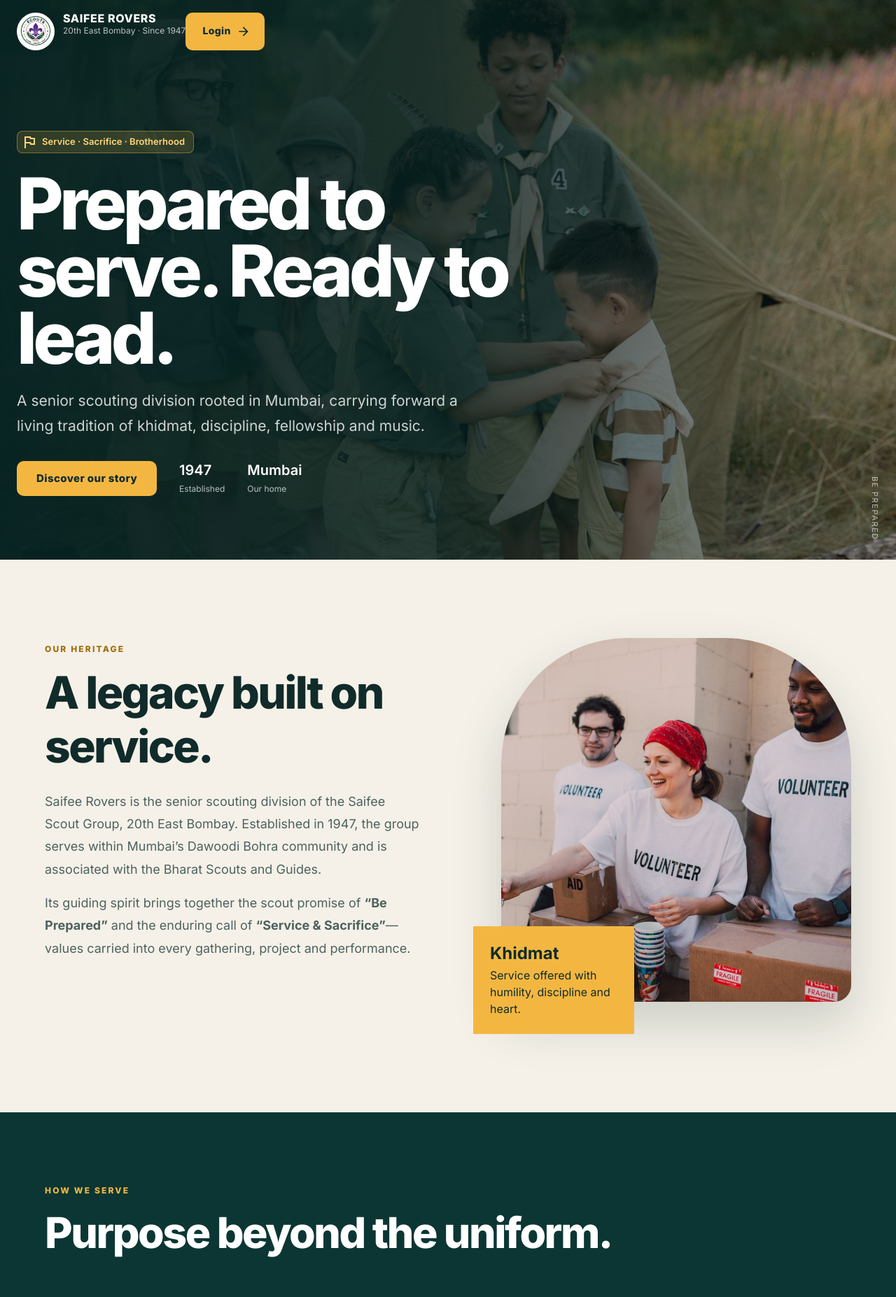
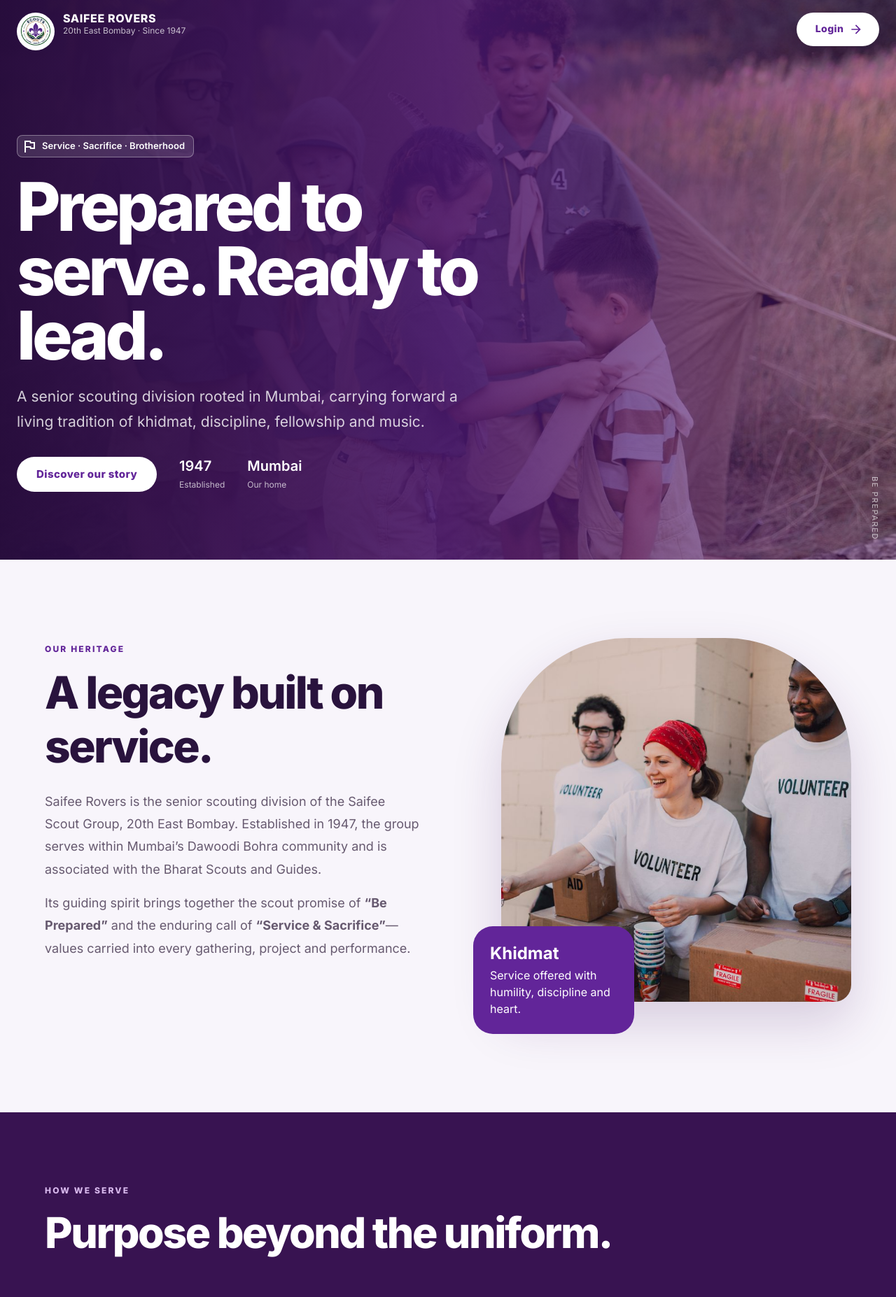
Before and after one commit to AzizShahdawala/saifee-rovers-app, a React (Vite) app: page /#/ in a window 1280 px wide. Shown: the top 1854 px of the page at 70% size. Built offline with nearby package versions, Linux system fonts and the light colour scheme; no server answers.

Commit message:
Refine landing and login with scouting purple

```diff
--- a/src/pages/LandingPage.jsx
+++ b/src/pages/LandingPage.jsx
@@ -9,41 +9,41 @@
 
 const values = [
   { icon: <VolunteerActivismOutlined />, title: "Khidmat in action", text: "Voluntary service through crowd support, venue management and food distribution during community gatherings." },
-  { icon: <Diversity3Outlined />, title: "Community first", text: "Birthday projects, food distribution, orphanage outreach, blood donation drives and meaningful civic initiatives." },
+  { icon: <Diversity3Outlined />, title: "Community first", text: "Food distribution, orphanage outreach, blood donation drives and meaningful civic initiatives that bring people together." },
   { icon: <MusicNoteOutlined />, title: "A band with purpose", text: "The Saifee Rovers Band carries a proud musical tradition, supporting community occasions and civic celebrations." },
 ];
 
 export default function LandingPage() {
   const navigate = useNavigate();
-  return <Box sx={{ minHeight: "100vh", bgcolor: "#f5f1e8", color: "#102b2a", overflow: "hidden" }}>
-    <Box component="header" sx={{ position: "absolute", inset: "0 0 auto", zIndex: 3, py: 2.2 }}>
-      <Container maxWidth="xl"><Stack direction="row" alignItems="center" justifyContent="space-between">
-        <Stack direction="row" alignItems="center" spacing={1.5}><Box component="img" src={logo} alt="Saifee Rovers emblem" sx={{ width: 54, height: 54, objectFit: "contain", bgcolor: "white", borderRadius: "50%", p: .4 }} /><Box><Typography sx={{ color: "white", fontWeight: 900, letterSpacing: ".04em", lineHeight: 1.1 }}>SAIFEE ROVERS</Typography><Typography sx={{ color: "rgba(255,255,255,.72)", fontSize: 12 }}>20th East Bombay · Since 1947</Typography></Box></Stack>
-        <Button variant="contained" onClick={() => navigate("/login")} endIcon={<ArrowForward />} sx={{ bgcolor: "#f3b741", color: "#102b2a", fontWeight: 800, px: { xs: 2, sm: 3 }, "&:hover": { bgcolor: "#ffd06b" } }}>Login</Button>
+  return <Box sx={{ minHeight: "100vh", bgcolor: "#f8f5fb", color: "#29133d", overflow: "hidden" }}>
+    <Box component="header" sx={{ position: "absolute", inset: "0 0 auto", width: "100%", zIndex: 3, py: { xs: 1.5, sm: 2.2 } }}>
+      <Container maxWidth="xl" sx={{ width: "100%" }}><Stack direction="row" alignItems="center" sx={{ width: "100%" }}>
+        <Stack direction="row" alignItems="center" spacing={{ xs: 1, sm: 1.5 }} sx={{ minWidth: 0 }}><Box component="img" src={logo} alt="Saifee Rovers emblem" sx={{ width: { xs: 44, sm: 54 }, height: { xs: 44, sm: 54 }, flexShrink: 0, objectFit: "contain", bgcolor: "white", borderRadius: "50%", p: .4 }} /><Box sx={{ minWidth: 0 }}><Typography sx={{ color: "white", fontWeight: 900, letterSpacing: ".04em", lineHeight: 1.1, fontSize: { xs: 14, sm: 16 }, whiteSpace: "nowrap" }}>SAIFEE ROVERS</Typography><Typography sx={{ display: { xs: "none", sm: "block" }, color: "rgba(255,255,255,.72)", fontSize: 12 }}>20th East Bombay · Since 1947</Typography></Box></Stack>
+        <Button variant="contained" onClick={() => navigate("/login")} endIcon={<ArrowForward />} sx={{ ml: "auto", flexShrink: 0, minWidth: { xs: 92, sm: 118 }, height: { xs: 42, sm: 48 }, borderRadius: 999, bgcolor: "white", color: "#622599", fontWeight: 900, px: { xs: 1.75, sm: 2.75 }, boxShadow: "0 10px 30px rgba(24,8,39,.22)", "&:hover": { bgcolor: "#f2e9f8" } }}>Login</Button>
       </Stack></Container>
     </Box>
 
-    <Box component="section" sx={{ minHeight: { xs: 760, md: 800 }, display: "flex", alignItems: "center", position: "relative", backgroundImage: `linear-gradient(90deg,rgba(6,35,34,.97) 0%,rgba(6,35,34,.83) 48%,rgba(6,35,34,.25) 100%),url(${scoutsImage})`, backgroundSize: "cover", backgroundPosition: "center 42%" }}>
+    <Box component="section" sx={{ minHeight: { xs: 720, sm: 760, md: 800 }, display: "flex", alignItems: "center", position: "relative", backgroundImage: `linear-gradient(90deg,rgba(39,12,61,.98) 0%,rgba(74,24,111,.88) 50%,rgba(98,37,153,.32) 100%),url(${scoutsImage})`, backgroundSize: "cover", backgroundPosition: { xs: "58% center", md: "center 42%" } }}>
       <Container maxWidth="xl" sx={{ position: "relative", zIndex: 1, pt: 12 }}><Box sx={{ maxWidth: 760 }}>
-        <Chip icon={<FlagOutlined />} label="Service · Sacrifice · Brotherhood" sx={{ mb: 3, bgcolor: "rgba(243,183,65,.16)", color: "#ffd77d", border: "1px solid rgba(243,183,65,.42)", "& .MuiChip-icon": { color: "#ffd77d" } }} />
-        <Typography component="h1" sx={{ color: "white", fontSize: { xs: "3.25rem", sm: "4.8rem", md: "6.4rem" }, fontWeight: 950, letterSpacing: "-.055em", lineHeight: .94, maxWidth: 720 }}>Prepared to serve. Ready to lead.</Typography>
+        <Chip icon={<FlagOutlined />} label="Service · Sacrifice · Brotherhood" sx={{ mb: 3, maxWidth: "100%", bgcolor: "rgba(255,255,255,.12)", color: "white", border: "1px solid rgba(255,255,255,.35)", "& .MuiChip-icon": { color: "white" } }} />
+        <Typography component="h1" sx={{ color: "white", fontSize: { xs: "2.75rem", sm: "4.5rem", md: "6rem" }, fontWeight: 950, letterSpacing: "-.055em", lineHeight: .96, maxWidth: 720 }}>Prepared to serve. Ready to lead.</Typography>
         <Typography sx={{ mt: 3, color: "rgba(255,255,255,.8)", fontSize: { xs: 18, md: 21 }, lineHeight: 1.7, maxWidth: 650 }}>A senior scouting division rooted in Mumbai, carrying forward a living tradition of khidmat, discipline, fellowship and music.</Typography>
-        <Stack direction={{ xs: "column", sm: "row" }} spacing={2} sx={{ mt: 4 }}><Button size="large" variant="contained" onClick={() => document.getElementById("story")?.scrollIntoView({ behavior: "smooth" })} sx={{ bgcolor: "#f3b741", color: "#102b2a", fontWeight: 850, px: 3.5 }}>Discover our story</Button><Stack direction="row" spacing={4} sx={{ color: "white", px: { sm: 2 } }}><Box><Typography variant="h5" fontWeight={900}>1947</Typography><Typography variant="caption" sx={{ opacity: .7 }}>Established</Typography></Box><Box><Typography variant="h5" fontWeight={900}>Mumbai</Typography><Typography variant="caption" sx={{ opacity: .7 }}>Our home</Typography></Box></Stack></Stack>
+        <Stack direction={{ xs: "column", sm: "row" }} alignItems={{ sm: "center" }} spacing={2} sx={{ mt: 4 }}><Button size="large" variant="contained" onClick={() => document.getElementById("story")?.scrollIntoView({ behavior: "smooth" })} sx={{ alignSelf: { xs: "stretch", sm: "auto" }, bgcolor: "white", color: "#622599", borderRadius: 999, fontWeight: 900, px: 3.5, "&:hover": { bgcolor: "#f2e9f8" } }}>Discover our story</Button><Stack direction="row" spacing={4} sx={{ color: "white", px: { sm: 2 } }}><Box><Typography variant="h5" fontWeight={900}>1947</Typography><Typography variant="caption" sx={{ opacity: .7 }}>Established</Typography></Box><Box><Typography variant="h5" fontWeight={900}>Mumbai</Typography><Typography variant="caption" sx={{ opacity: .7 }}>Our home</Typography></Box></Stack></Stack>
       </Box></Container>
       <Typography sx={{ display: { xs: "none", md: "block" }, position: "absolute", right: 22, bottom: 28, color: "rgba(255,255,255,.65)", fontSize: 11, writingMode: "vertical-rl", letterSpacing: ".15em" }}>BE PREPARED</Typography>
     </Box>
 
     <Box id="story" component="section" sx={{ py: { xs: 9, md: 14 } }}><Container maxWidth="lg"><Grid container spacing={{ xs: 5, md: 9 }} alignItems="center">
-      <Grid size={{ xs: 12, md: 6 }}><Typography variant="overline" sx={{ color: "#a36c08", fontWeight: 900, letterSpacing: ".18em" }}>Our heritage</Typography><Typography variant="h2" sx={{ mt: 1, fontWeight: 950, letterSpacing: "-.04em", fontSize: { xs: "2.6rem", md: "4rem" } }}>A legacy built on service.</Typography><Typography sx={{ mt: 3, color: "#4d625f", fontSize: 18, lineHeight: 1.8 }}>Saifee Rovers is the senior scouting division of the Saifee Scout Group, 20th East Bombay. Established in 1947, the group serves within Mumbai’s Dawoodi Bohra community and is associated with the Bharat Scouts and Guides.</Typography><Typography sx={{ mt: 2, color: "#4d625f", fontSize: 18, lineHeight: 1.8 }}>Its guiding spirit brings together the scout promise of <strong>“Be Prepared”</strong> and the enduring call of <strong>“Service & Sacrifice”</strong>—values carried into every gathering, project and performance.</Typography></Grid>
-      <Grid size={{ xs: 12, md: 6 }}><Box sx={{ position: "relative", pl: { md: 5 }, pb: 5 }}><Box component="img" src={serviceImage} alt="Volunteers serving the community" sx={{ width: "100%", height: 520, objectFit: "cover", borderRadius: "180px 180px 24px 24px", boxShadow: "0 30px 70px rgba(16,43,42,.18)" }} /><Box sx={{ position: "absolute", left: 0, bottom: 0, bgcolor: "#f3b741", p: 3, maxWidth: 230 }}><Typography variant="h4" fontWeight={950}>Khidmat</Typography><Typography sx={{ mt: .5, lineHeight: 1.5 }}>Service offered with humility, discipline and heart.</Typography></Box></Box></Grid>
+      <Grid size={{ xs: 12, md: 6 }}><Typography variant="overline" sx={{ color: "#622599", fontWeight: 900, letterSpacing: ".18em" }}>Our heritage</Typography><Typography variant="h2" sx={{ mt: 1, fontWeight: 950, letterSpacing: "-.04em", fontSize: { xs: "2.35rem", sm: "2.8rem", md: "4rem" } }}>A legacy built on service.</Typography><Typography sx={{ mt: 3, color: "#675a70", fontSize: { xs: 16, sm: 18 }, lineHeight: 1.8 }}>Saifee Rovers is the senior scouting division of the Saifee Scout Group, 20th East Bombay. Established in 1947, the group serves within Mumbai’s Dawoodi Bohra community and is associated with the Bharat Scouts and Guides.</Typography><Typography sx={{ mt: 2, color: "#675a70", fontSize: { xs: 16, sm: 18 }, lineHeight: 1.8 }}>Its guiding spirit brings together the scout promise of <strong>“Be Prepared”</strong> and the enduring call of <strong>“Service & Sacrifice”</strong>—values carried into every gathering, project and performance.</Typography></Grid>
+      <Grid size={{ xs: 12, md: 6 }}><Box sx={{ position: "relative", pl: { md: 5 }, pb: 5 }}><Box component="img" src={serviceImage} alt="Volunteers serving the community" sx={{ width: "100%", height: { xs: 380, sm: 480, md: 520 }, objectFit: "cover", borderRadius: { xs: "100px 100px 20px 20px", md: "180px 180px 24px 24px" }, boxShadow: "0 30px 70px rgba(65,22,96,.18)" }} /><Box sx={{ position: "absolute", left: 0, bottom: 0, bgcolor: "#622599", color: "white", p: { xs: 2.5, sm: 3 }, maxWidth: 230, borderRadius: 2 }}><Typography variant="h4" fontWeight={950}>Khidmat</Typography><Typography sx={{ mt: .5, lineHeight: 1.5 }}>Service offered with humility, discipline and heart.</Typography></Box></Box></Grid>
     </Grid></Container></Box>
 
-    <Box component="section" sx={{ py: { xs: 9, md: 12 }, bgcolor: "#0b3634", color: "white" }}><Container maxWidth="lg"><Stack alignItems="center" textAlign="center" sx={{ mb: 7 }}><Typography variant="overline" sx={{ color: "#f3b741", fontWeight: 900, letterSpacing: ".18em" }}>How we serve</Typography><Typography variant="h2" sx={{ mt: 1, fontWeight: 950, letterSpacing: "-.04em", fontSize: { xs: "2.5rem", md: "3.8rem" } }}>Purpose beyond the uniform.</Typography></Stack><Grid container spacing={3}>{values.map((item, index) => <Grid key={item.title} size={{ xs: 12, md: 4 }}><Box sx={{ height: "100%", p: 4, border: "1px solid rgba(255,255,255,.13)", bgcolor: index === 1 ? "rgba(243,183,65,.1)" : "rgba(255,255,255,.035)", borderRadius: 3 }}><Box sx={{ width: 54, height: 54, display: "grid", placeItems: "center", borderRadius: "50%", bgcolor: "#f3b741", color: "#102b2a", mb: 3 }}>{item.icon}</Box><Typography variant="h5" fontWeight={900}>{item.title}</Typography><Typography sx={{ mt: 1.5, color: "rgba(255,255,255,.68)", lineHeight: 1.75 }}>{item.text}</Typography></Box></Grid>)}</Grid></Container></Box>
+    <Box component="section" sx={{ py: { xs: 8, md: 12 }, bgcolor: "#381351", color: "white" }}><Container maxWidth="lg"><Stack alignItems="center" textAlign="center" sx={{ mb: { xs: 5, md: 7 } }}><Typography variant="overline" sx={{ color: "#d8b9ed", fontWeight: 900, letterSpacing: ".18em" }}>How we serve</Typography><Typography variant="h2" sx={{ mt: 1, fontWeight: 950, letterSpacing: "-.04em", fontSize: { xs: "2.3rem", sm: "2.8rem", md: "3.8rem" } }}>Purpose beyond the uniform.</Typography></Stack><Grid container spacing={3}>{values.map((item, index) => <Grid key={item.title} size={{ xs: 12, md: 4 }}><Box sx={{ height: "100%", p: { xs: 3, sm: 4 }, border: "1px solid rgba(255,255,255,.16)", bgcolor: index === 1 ? "rgba(216,185,237,.13)" : "rgba(255,255,255,.055)", borderRadius: 3 }}><Box sx={{ width: 54, height: 54, display: "grid", placeItems: "center", borderRadius: "50%", bgcolor: "white", color: "#622599", mb: 3 }}>{item.icon}</Box><Typography variant="h5" fontWeight={900}>{item.title}</Typography><Typography sx={{ mt: 1.5, color: "rgba(255,255,255,.72)", lineHeight: 1.75 }}>{item.text}</Typography></Box></Grid>)}</Grid></Container></Box>
 
-    <Box component="section" sx={{ py: { xs: 9, md: 14 } }}><Container maxWidth="lg"><Grid container spacing={{ xs: 5, md: 9 }} alignItems="center"><Grid size={{ xs: 12, md: 6 }}><Box component="img" src={communityImage} alt="Community outreach and support" sx={{ width: "100%", height: { xs: 420, md: 580 }, objectFit: "cover", borderRadius: 4 }} /></Grid><Grid size={{ xs: 12, md: 6 }}><CampaignOutlined sx={{ fontSize: 54, color: "#c4830c" }} /><Typography variant="h2" sx={{ mt: 2, fontWeight: 950, letterSpacing: "-.04em", fontSize: { xs: "2.6rem", md: "4rem" } }}>Small acts. Lasting impact.</Typography><Typography sx={{ mt: 3, color: "#4d625f", fontSize: 18, lineHeight: 1.8 }}>Monthly birthday projects turn personal celebrations into shared care—pooling resources for food distribution to underprivileged communities and institutions such as Asha Daan in Byculla.</Typography><Typography sx={{ mt: 2, color: "#4d625f", fontSize: 18, lineHeight: 1.8 }}>From blood donation drives to venue stewardship, the Rovers answer each call with organisation, warmth and an unwavering commitment to community.</Typography></Grid></Grid></Container></Box>
+    <Box component="section" sx={{ py: { xs: 8, md: 14 } }}><Container maxWidth="lg"><Grid container spacing={{ xs: 5, md: 9 }} alignItems="center"><Grid size={{ xs: 12, md: 6 }}><Box component="img" src={communityImage} alt="Community outreach and support" sx={{ width: "100%", height: { xs: 340, sm: 440, md: 580 }, objectFit: "cover", borderRadius: 4 }} /></Grid><Grid size={{ xs: 12, md: 6 }}><CampaignOutlined sx={{ fontSize: 54, color: "#622599" }} /><Typography variant="h2" sx={{ mt: 2, fontWeight: 950, letterSpacing: "-.04em", fontSize: { xs: "2.35rem", sm: "2.8rem", md: "4rem" } }}>Service that strengthens community.</Typography><Typography sx={{ mt: 3, color: "#675a70", fontSize: { xs: 16, sm: 18 }, lineHeight: 1.8 }}>Saifee Rovers channels fellowship into meaningful service—from food distribution and support for underprivileged communities to outreach at institutions such as Asha Daan in Byculla.</Typography><Typography sx={{ mt: 2, color: "#675a70", fontSize: { xs: 16, sm: 18 }, lineHeight: 1.8 }}>Through blood donation drives, venue stewardship and community assistance, the Rovers answer each call with organisation, warmth and an unwavering commitment to Khidmat.</Typography></Grid></Grid></Container></Box>
 
-    <Box component="section" sx={{ py: { xs: 8, md: 10 }, bgcolor: "#e7ac37" }}><Container maxWidth="md"><Stack alignItems="center" textAlign="center"><Typography variant="h2" sx={{ fontWeight: 950, letterSpacing: "-.04em", fontSize: { xs: "2.5rem", md: "4rem" } }}>Part of the Rovers family?</Typography><Typography sx={{ mt: 2, fontSize: 19, color: "rgba(16,43,42,.75)" }}>Sign in to access attendance, events, galleries and member services.</Typography><Button variant="contained" size="large" onClick={() => navigate("/login")} endIcon={<ArrowForward />} sx={{ mt: 4, bgcolor: "#102b2a", px: 4, py: 1.5, fontWeight: 850, "&:hover": { bgcolor: "#071e1d" } }}>Go to member login</Button></Stack></Container></Box>
+    <Box component="section" sx={{ py: { xs: 7, md: 10 }, bgcolor: "#e9daf3" }}><Container maxWidth="md"><Stack alignItems="center" textAlign="center"><Typography variant="h2" sx={{ fontWeight: 950, letterSpacing: "-.04em", fontSize: { xs: "2.25rem", sm: "2.8rem", md: "4rem" } }}>Part of the Rovers family?</Typography><Typography sx={{ mt: 2, fontSize: { xs: 16, sm: 19 }, color: "#675a70" }}>Sign in to access attendance, events, galleries and member services.</Typography><Button variant="contained" size="large" onClick={() => navigate("/login")} endIcon={<ArrowForward />} sx={{ mt: 4, width: { xs: "100%", sm: "auto" }, bgcolor: "#622599", borderRadius: 999, px: 4, py: 1.5, fontWeight: 900, "&:hover": { bgcolor: "#4b1977" } }}>Go to member login</Button></Stack></Container></Box>
 
-    <Box component="footer" sx={{ py: 4, bgcolor: "#071e1d", color: "rgba(255,255,255,.62)" }}><Container maxWidth="lg"><Stack direction={{ xs: "column", sm: "row" }} spacing={2} justifyContent="space-between" alignItems={{ sm: "center" }}><Stack direction="row" alignItems="center" spacing={1.5}><Box component="img" src={logo} alt="" sx={{ width: 38, height: 38 }} /><Typography fontWeight={800} color="white">Saifee Rovers</Typography></Stack><Typography variant="body2">Service & Sacrifice · Be Prepared · Mumbai</Typography></Stack></Container></Box>
+    <Box component="footer" sx={{ py: 4, bgcolor: "#28103b", color: "rgba(255,255,255,.7)" }}><Container maxWidth="lg"><Stack spacing={1.5} alignItems="center" justifyContent="center" textAlign="center"><Stack direction="row" alignItems="center" justifyContent="center" spacing={1.5}><Box component="img" src={logo} alt="" sx={{ width: 42, height: 42 }} /><Typography fontWeight={900} color="white">Saifee Rovers</Typography></Stack><Typography variant="body2">Service & Sacrifice · Be Prepared · Mumbai</Typography></Stack></Container></Box>
   </Box>;
 }
--- a/src/pages/Login.jsx
+++ b/src/pages/Login.jsx
@@ -25,9 +25,9 @@
   const requestReset = async () => { if (!emailPattern.test(form.email.trim())) return setError("Enter your registered email address"); setLoading(true); setError(""); try { const { data } = await requestPasswordReset({ email: form.email.trim(), role: type }); setNotice(data.message); setSetupStep(4); } catch (e) { setError(messageOf(e, "Could not request a password reset")); } finally { setLoading(false); } };
   const finishReset = async () => { if (!/^\d{6}$/.test(form.otp)) return setError("Enter the six-digit verification code from your email"); if (form.password.length < 8) return setError("Password must be at least 8 characters"); if (form.password !== form.confirmPassword) return setError("Passwords do not match"); setLoading(true); setError(""); try { const { data } = await resetPassword({ email: form.email.trim(), role: type, otp: form.otp, password: form.password }); setNotice(data.message); setSetupStep(0); setForm((current) => ({ ...current, password: "", otp: "", confirmPassword: "" })); } catch (e) { setError(messageOf(e, "Could not reset your password")); } finally { setLoading(false); } };
   const changeType = (_, next) => { setType(next); setShowPassword(false); setSetupStep(0); setError(""); setNotice(""); setForm((current) => ({ ...current, password: "", phone: "", otp: "", confirmPassword: "" })); };
-  return <Box sx={{ minHeight: "100vh", display: "grid", placeItems: "center", position: "relative", overflow: "hidden", p: 2, background: "linear-gradient(135deg,#071a33 0%,#0b4b73 50%,#1ca6a0 100%)", "@keyframes float": { "50%": { transform: "translateY(-24px) scale(1.06)" } } }}>
-    {[{ top: "-12%", left: "-6%", size: 360 }, { bottom: "-16%", right: "-5%", size: 440 }].map((orb, i) => <Box key={i} sx={{ position: "absolute", ...orb, width: orb.size, height: orb.size, borderRadius: "50%", bgcolor: "rgba(255,255,255,.1)", animation: "float 8s ease-in-out infinite" }} />)}
-    <Paper component={setupStep ? "div" : "form"} onSubmit={submit} elevation={0} sx={{ position: "relative", width: "100%", maxWidth: 480, p: { xs: 2.5, sm: 4.5 }, border: "1px solid rgba(255,255,255,.35)", bgcolor: "rgba(255,255,255,.9)", backdropFilter: "blur(22px)", boxShadow: "0 28px 80px rgba(0,20,45,.34)" }}><Stack spacing={2.5}>
+  return <Box sx={{ minHeight: "100vh", display: "grid", placeItems: "center", position: "relative", overflow: "hidden", p: { xs: 1.5, sm: 2 }, background: "linear-gradient(135deg,#251036 0%,#622599 52%,#8b55b5 100%)", "@keyframes float": { "50%": { transform: "translateY(-24px) scale(1.06)" } } }}>
+    {[{ top: "-12%", left: "-6%", size: 360 }, { bottom: "-16%", right: "-5%", size: 440 }].map((orb, i) => <Box key={i} sx={{ position: "absolute", ...orb, width: orb.size, maxWidth: "70vw", height: orb.size, maxHeight: "70vw", borderRadius: "50%", bgcolor: "rgba(255,255,255,.1)", animation: "float 8s ease-in-out infinite" }} />)}
+    <Paper component={setupStep ? "div" : "form"} onSubmit={submit} elevation={0} sx={{ position: "relative", width: "100%", maxWidth: 480, maxHeight: "calc(100vh - 24px)", overflowY: "auto", p: { xs: 2.25, sm: 4.5 }, borderRadius: { xs: 3, sm: 4 }, border: "1px solid rgba(255,255,255,.42)", bgcolor: "rgba(255,255,255,.94)", backdropFilter: "blur(22px)", boxShadow: "0 28px 80px rgba(32,8,48,.38)", "& .MuiButton-contained": { bgcolor: "#622599", borderRadius: 999, fontWeight: 800, boxShadow: "none", "&:hover": { bgcolor: "#4b1977" } }, "& .MuiButton-text": { color: "#622599", fontWeight: 700 }, "& .MuiTab-root.Mui-selected": { color: "#622599" }, "& .MuiTabs-indicator": { bgcolor: "#622599" }, "& .MuiCheckbox-root.Mui-checked": { color: "#622599" }, "& .MuiOutlinedInput-root.Mui-focused .MuiOutlinedInput-notchedOutline": { borderColor: "#622599" }, "& .MuiInputLabel-root.Mui-focused": { color: "#622599" } }}><Stack spacing={2.5}>
       <Stack alignItems="center" spacing={1}><Box component="img" src={logo} alt="Saifee Rovers" sx={{ width: 68, height: 68, objectFit: "contain" }} /><Typography variant="h4" fontWeight={900} textAlign="center">{setupStep >= 3 ? "Reset password" : setupStep ? "Activate member access" : "Welcome back"}</Typography><Typography color="text.secondary" textAlign="center">{setupStep >= 3 ? `Reset your ${type} account using the code sent to your email.` : setupStep ? "Verify your membership and create a secure password." : "Choose your account type to continue."}</Typography></Stack>
       {!setupStep && <Tabs value={type} onChange={changeType} variant="fullWidth" aria-label="Account type"><Tab value="admin" label="Administrator" /><Tab value="member" label="Member" /></Tabs>}
       {error && <Alert severity="error">{error}</Alert>}{notice && <Alert severity="success">{notice}</Alert>}
```
